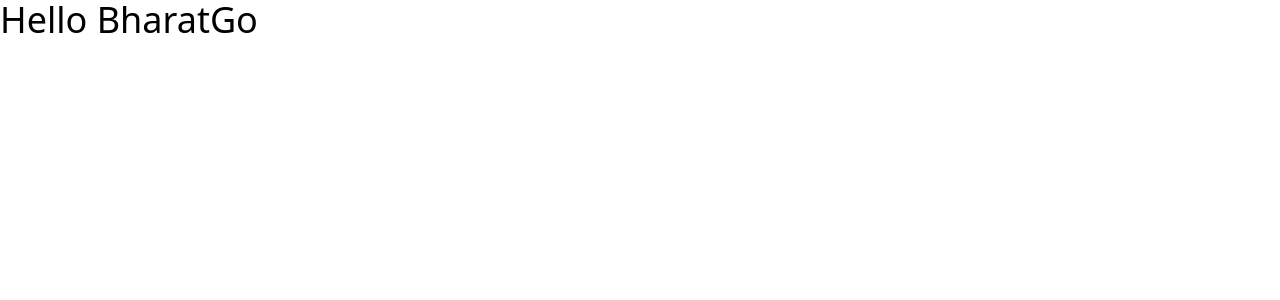
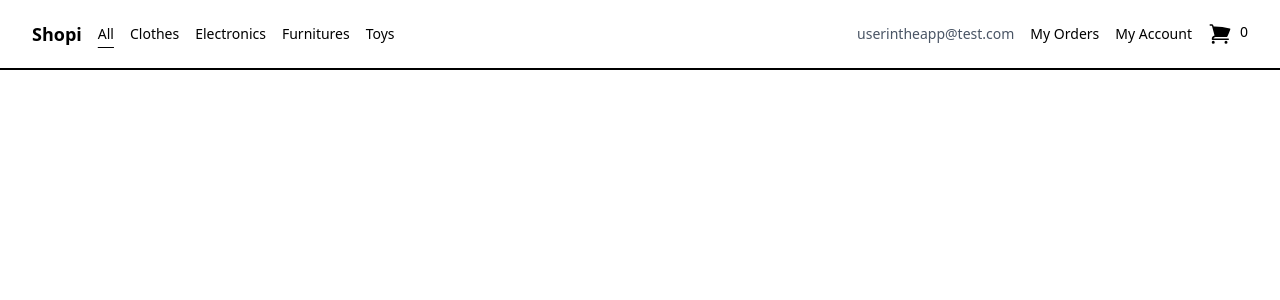
Before and after one commit to aryanxvz/bharatgo-assignment, a React (Vite) app: page / in a window 1280 px wide. Shown: the top 300 px of the page. Built offline with nearby package versions, Linux system fonts and the light colour scheme.

Commit message:
feat: header

```diff
--- a/package.json
+++ b/package.json
@@ -11,8 +11,11 @@
   },
   "dependencies": {
     "@tailwindcss/vite": "^4.1.3",
+    "lucide-react": "^0.487.0",
     "react": "^19.0.0",
     "react-dom": "^19.0.0",
+    "react-icons": "^5.5.0",
+    "react-router-dom": "^7.5.0",
     "tailwindcss": "^4.1.3"
   },
   "devDependencies": {
--- a/src/App.jsx
+++ b/src/App.jsx
@@ -1,10 +1,14 @@
+import { BrowserRouter, Route, Routes } from "react-router-dom"
+import { Home } from './pages/home'
 
 function App() {
   return (
     <>
-      <div className="text-4xl">
-        Hello BharatGo
-      </div>
+      <BrowserRouter>
+        <Routes>
+          <Route path="/" element={<Home />} />
+        </Routes>
+      </BrowserRouter>
     </>
   )
 }
--- /dev/null
+++ b/src/components/header.jsx
@@ -0,0 +1,50 @@
+import { HiShoppingCart } from "react-icons/hi2"
+import { Link, useLocation } from "react-router-dom"
+
+export const Header = () => {
+  const location = useLocation()
+  const isActive = (path) => location.pathname === path
+
+  return (
+    <>
+      <section className="bg-white flex justify-between items-center fixed z-50 top-0 w-full border-b-2 border-opacity-25 py-5 px-8 backdrop-blur">
+        <ul className="flex items-center gap-4">
+          <li className="text-lg font-semibold md:inline hidden">
+            <Link to="/">Shopi</Link>
+          </li>
+          <li className="text-sm font-light">
+            <Link to="/" className={`${isActive("/") ? "underline underline-offset-8" : ""}`}>All</Link>
+          </li>
+          <li className="text-sm font-light">
+            <Link to="/clothes" className={`${isActive("/clothes") ? "underline underline-offset-8" : ""}`}>Clothes</Link>
+          </li>
+          <li className="text-sm font-light">
+            <Link to="/electronics" className={`${isActive("/electronics") ? "underline underline-offset-8" : ""}`}>Electronics</Link>
+          </li>
+          <li className="text-sm font-light">
+            <Link to="/furnitures" className={`${isActive("/furnitures") ? "underline underline-offset-8" : ""}`}>Furnitures</Link>
+          </li>
+          <li className="text-sm font-light">
+            <Link to="/toys" className={`${isActive("/toys") ? "underline underline-offset-8" : ""}`}>Toys</Link>
+          </li>
+        </ul>
+
+        <ul className="flex items-center gap-4">
+          <li className="text-sm font-light text-gray-600">
+            userintheapp@test.com
+          </li>
+          <li className="text-sm font-light">
+            <Link to="/my-orders" className={`${isActive("/my-orders") ? "underline underline-offset-8" : ""}`}>My Orders</Link>
+          </li>
+          <li className="text-sm font-light">
+            <Link to="/my-account" className={`${isActive("/my-account") ? "underline underline-offset-8" : ""}`}>My Account</Link>
+          </li>
+          <li className="flex gap-2">
+            <HiShoppingCart className="h-6 w-6" />
+            <span className="text-sm font-light">0</span>
+          </li>
+        </ul>
+      </section>
+    </>
+  )
+}
--- /dev/null
+++ b/src/pages/home.jsx
@@ -0,0 +1,11 @@
+import { Header } from "../components/header"
+
+export const Home = () => {
+  return (
+    <>
+      <section>
+        <Header />
+      </section>
+    </>
+  )
+}
```
Also changed, not shown: 1 other file (tests, documents, lock files or other folders).
